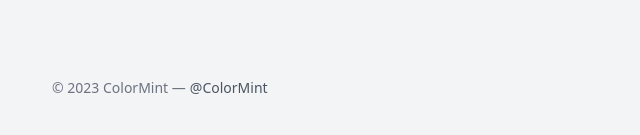
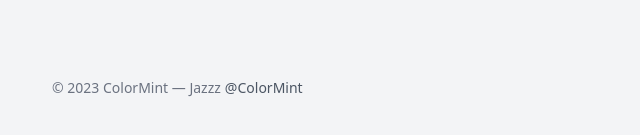
Before and after one commit to avirajkhare00/ai-photo, a Next.js app: page / in a window 1280 px wide. Shown: the part 1424-1559 px from the top of the page, without its empty margins (0-640 px from the left). Built offline with nearby package versions, Linux system fonts and the light colour scheme.

Commit message:
Update page.tsx

```diff
--- a/src/app/page.tsx
+++ b/src/app/page.tsx
@@ -63,7 +63,7 @@ export default function Home() {
 			<footer className="text-gray-600 body-font">
 				<div className="container px-5 py-8 mx-auto flex items-center sm:flex-row flex-col">
 					<p className="text-sm text-gray-500 sm:ml-4 sm:pl-4 sm:py-2 sm:mt-0 mt-4">
-						© 2023 ColorMint —
+						© 2023 ColorMint — Jazzz
 						<a href="#" className="text-gray-600 ml-1" rel="noopener noreferrer" target="_blank">@ColorMint</a>
 					</p>
 				</div>
```
